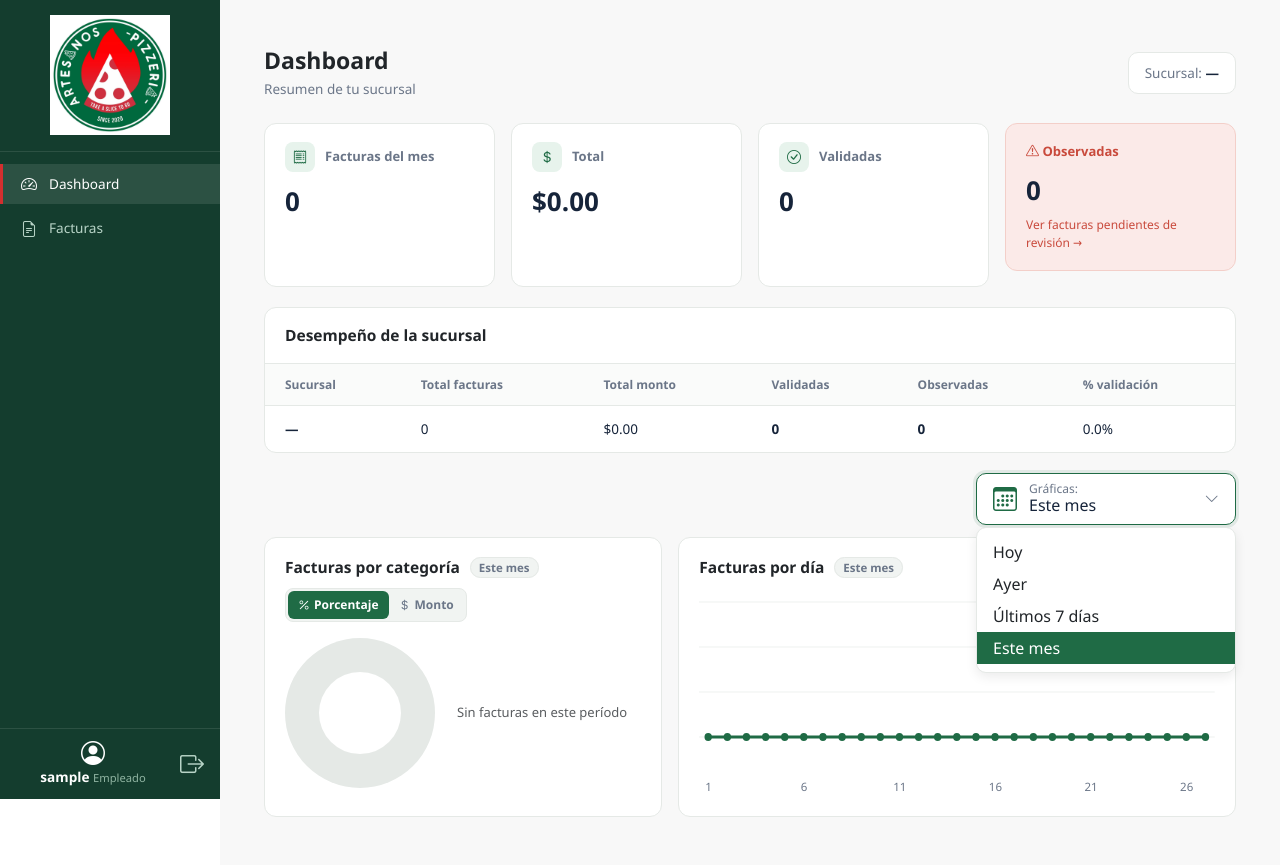
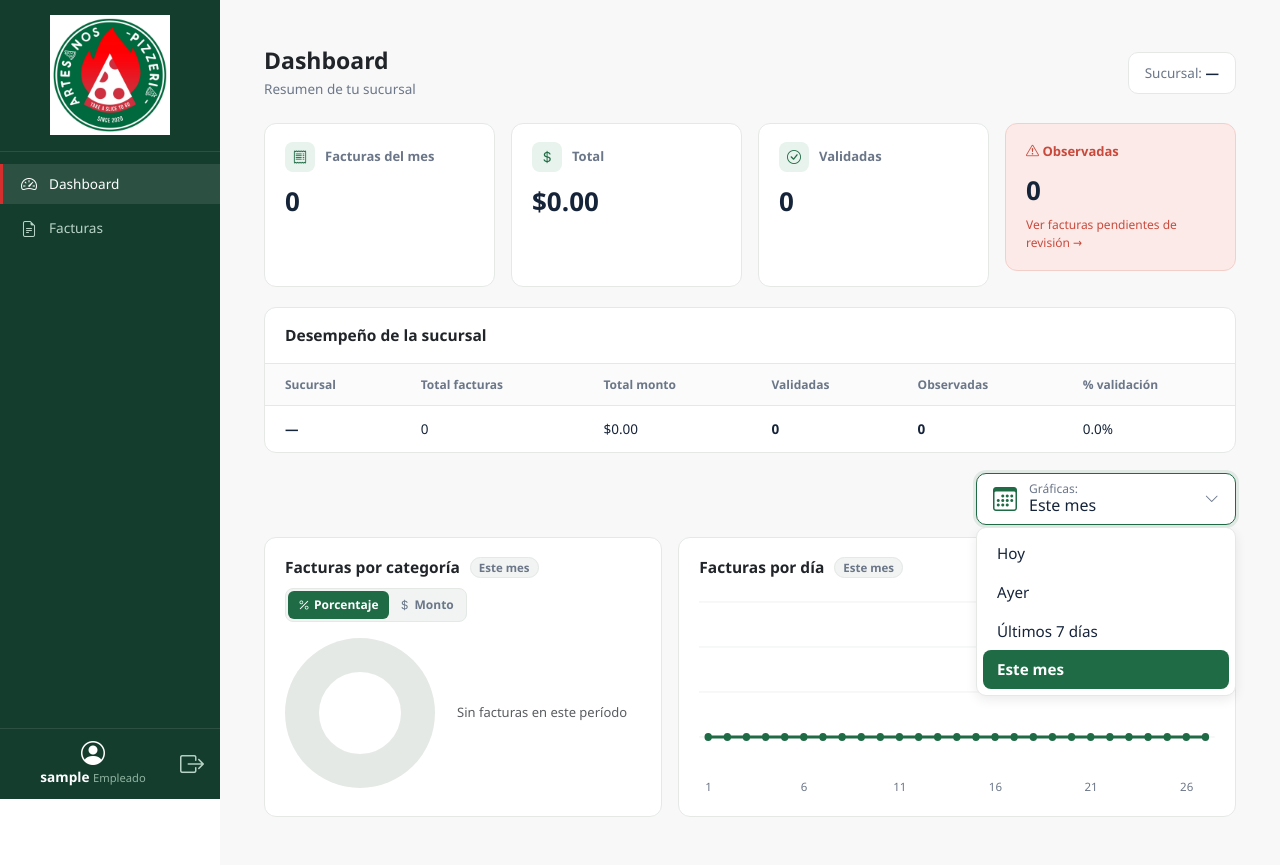
Before and after one commit to DanielQuintanillaPaniagua/artesanos-control, a Flask app: page / in a window 1280 px wide, after a click that opens the changed part. Shown: the part 25-890 px from the top of the page. Run offline with Flask 3, Linux system fonts and the light colour scheme; the visitor is signed in with stand-in values (Sample User, id 1); data that the repository does not hold is empty; some libraries are stand-ins or nearby versions.

Commit message:
fix del bug del desplegable del dashboard

```diff
--- a/app/static/css/dashboard.css
+++ b/app/static/css/dashboard.css
@@ -621,3 +621,58 @@
     opacity: 1;
     right: 8px;
 }
+
+/* ===== Arreglo: items de los desplegables (sucursal / periodo) ===== */
+.dash-sucursal-dropdown .dropdown-menu {
+    padding: 6px;
+    min-width: 260px;
+    z-index: 1050;
+}
+
+.dash-sucursal-dropdown .dropdown-menu li {
+    margin: 0;
+    padding: 0;
+    list-style: none;
+}
+
+.dash-sucursal-dropdown .dropdown-menu .dropdown-item {
+    display: block;
+    width: 100%;
+    padding: 8px 14px;
+    border-radius: 8px;
+    background: transparent;
+    color: #16243a;
+    font-size: 0.95rem;
+    text-decoration: none;
+    white-space: nowrap;
+}
+
+.dash-sucursal-dropdown .dropdown-menu .dropdown-item:hover,
+.dash-sucursal-dropdown .dropdown-menu .dropdown-item:focus {
+    background-color: #e7f3ec;
+    color: #1f6b45;
+}
+
+.dash-sucursal-dropdown .dropdown-menu .dropdown-item.active,
+.dash-sucursal-dropdown .dropdown-menu .dropdown-item.active:hover {
+    background-color: #1f6b45;
+    color: #fff;
+}
+
+/* ===== Item seleccionado del desplegable (clase propia 'sel') ===== */
+.dash-sucursal-dropdown .dropdown-menu .dropdown-item.sel,
+.dash-sucursal-dropdown .dropdown-menu .dropdown-item.sel:hover,
+.dash-sucursal-dropdown .dropdown-menu .dropdown-item.sel:focus {
+    display: block;
+    height: auto;
+    min-height: 38px;
+    line-height: 1.5;
+    padding: 8px 14px;
+    margin: 0;
+    font-size: 0.95rem;
+    overflow: visible;
+    background-color: #1f6b45;
+    color: #fff;
+    font-weight: 600;
+    border-radius: 8px;
+}
--- a/app/templates/dashboard.html
+++ b/app/templates/dashboard.html
@@ -3,7 +3,7 @@
 {% block title %}Dashboard{% endblock %}
 
 {% block extra_css %}
-<link rel="stylesheet" href="{{ url_for('static', filename='css/dashboard.css') }}?v=3">
+<link rel="stylesheet" href="{{ url_for('static', filename='css/dashboard.css') }}?v=5">
 {% endblock %}
 
 {% block body_content %}
@@ -40,16 +40,16 @@
             </button>
             <ul class="dropdown-menu">
                 <li>
-                    <a class="dropdown-item {% if not sucursal_filtro %}active{% endif %}"
-                        href="{{ url_for('dashboard.index', periodo=periodo) }}"></a>
-                    Todas las sucursales
+                    <a class="dropdown-item {% if not sucursal_filtro %}sel{% endif %}"
+                        href="{{ url_for('dashboard.index', periodo=periodo) }}">
+                        Todas las sucursales
                     </a>
                 </li>
                 {% for s in sucursales %}
                 <li>
-                    <a class="dropdown-item {% if sucursal_filtro == s.id %}active{% endif %}"
-                        href="{{ url_for('dashboard.index', sucursal=s.id, periodo=periodo) }}"></a>
-                    {{ s.nombre }}
+                    <a class="dropdown-item {% if sucursal_filtro == s.id %}sel{% endif %}"
+                        href="{{ url_for('dashboard.index', sucursal=s.id, periodo=periodo) }}">
+                        {{ s.nombre }}
                     </a>
                 </li>
                 {% endfor %}
@@ -179,7 +179,7 @@
             <ul class="dropdown-menu">
                 {% for clave, nombre in periodos.items() %}
                 <li>
-                    <a class="dropdown-item {% if periodo == clave %}active{% endif %}"
+                    <a class="dropdown-item {% if periodo == clave %}sel{% endif %}"
                         href="{{ url_for('dashboard.index', periodo=clave, sucursal=sucursal_filtro, _anchor='graficas') }}">
                         {{ nombre }}
                     </a>
```
